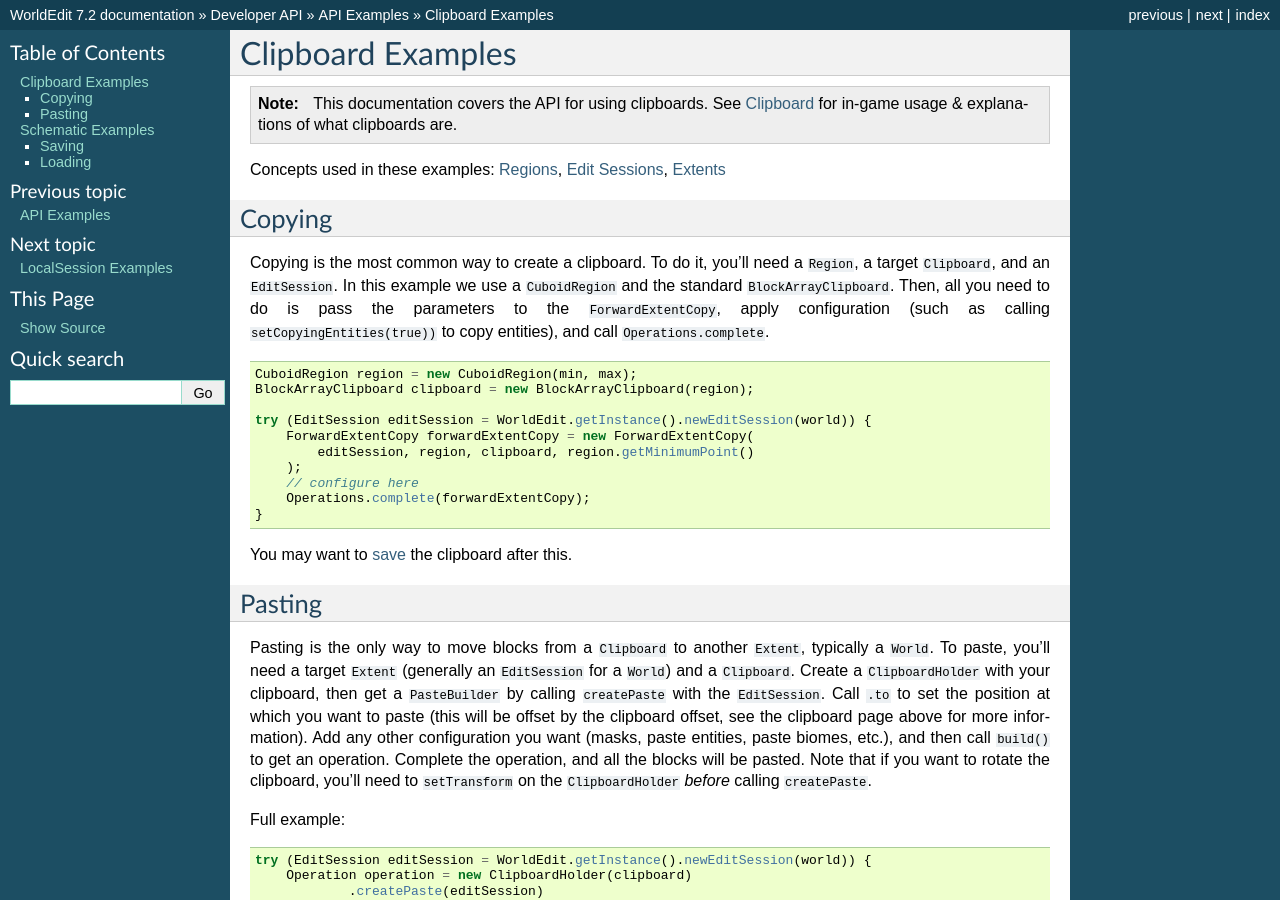
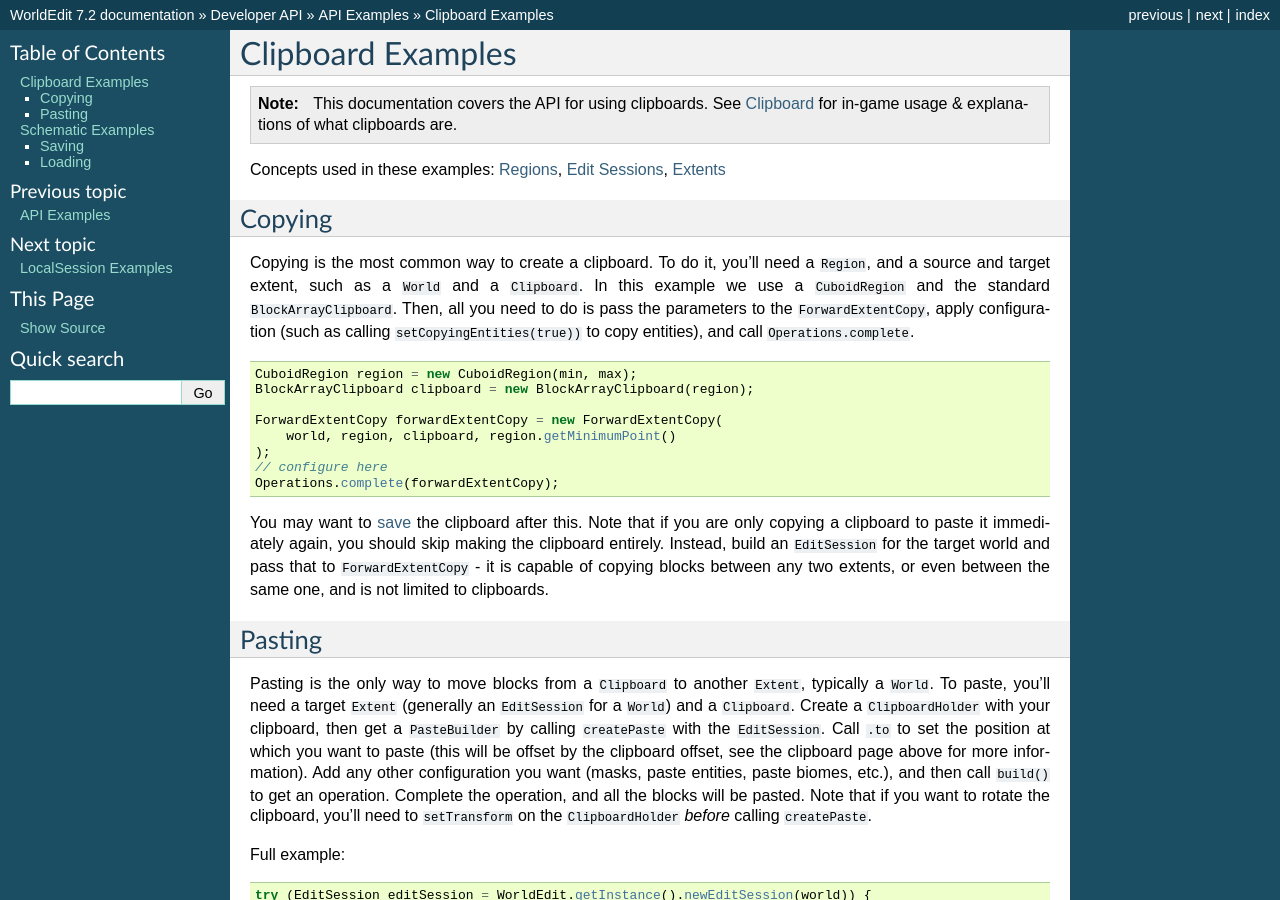
Before and after one commit to EngineHub/WorldEditDocs, a Sphinx documentation site: the page built from source/api/examples/clipboard.rst, in a window 1280 px wide and 900 px high. Built offline with Sphinx 7.4.7, drawn with Linux system fonts in a browser that asks for light colours.

Commit message:
Simplify copy example. (#43)
* Simplify copy example.

Also add note about using world as target.

Closes #41.

Co-authored-by: Octavia Togami <octavia.togami@gmail.com>

```diff
--- a/source/api/examples/clipboard.rst
+++ b/source/api/examples/clipboard.rst
@@ -10,8 +10,8 @@
 
 Copying
 -------
-Copying is the most common way to create a clipboard. To do it, you'll need a ``Region``, a target ``Clipboard``,
-and an ``EditSession``. In this example we use a ``CuboidRegion`` and the standard ``BlockArrayClipboard``.
+Copying is the most common way to create a clipboard. To do it, you'll need a ``Region``, and a source and target extent,
+such as a ``World`` and a ``Clipboard``. In this example we use a ``CuboidRegion`` and the standard ``BlockArrayClipboard``.
 Then, all you need to do is pass the parameters to the ``ForwardExtentCopy``, apply configuration (such as calling
 ``setCopyingEntities(true))`` to copy entities), and call ``Operations.complete``.
 
@@ -20,15 +20,16 @@
     CuboidRegion region = new CuboidRegion(min, max);
     BlockArrayClipboard clipboard = new BlockArrayClipboard(region);
 
-    try (EditSession editSession = WorldEdit.getInstance().newEditSession(world)) {
-        ForwardExtentCopy forwardExtentCopy = new ForwardExtentCopy(
-            editSession, region, clipboard, region.getMinimumPoint()
-        );
-        // configure here
-        Operations.complete(forwardExtentCopy);
-    }
+    ForwardExtentCopy forwardExtentCopy = new ForwardExtentCopy(
+        world, region, clipboard, region.getMinimumPoint()
+    );
+    // configure here
+    Operations.complete(forwardExtentCopy);
 
-You may want to :ref:`save <Saving>` the clipboard after this.
+You may want to :ref:`save <Saving>` the clipboard after this. Note that if you are only copying a clipboard to paste it
+immediately again, you should skip making the clipboard entirely. Instead, build an ``EditSession`` for the target world and
+pass that to ``ForwardExtentCopy`` - it is capable of copying blocks between any two extents,
+or even between the same one, and is not limited to clipboards.
 
 Pasting
 -------
```
